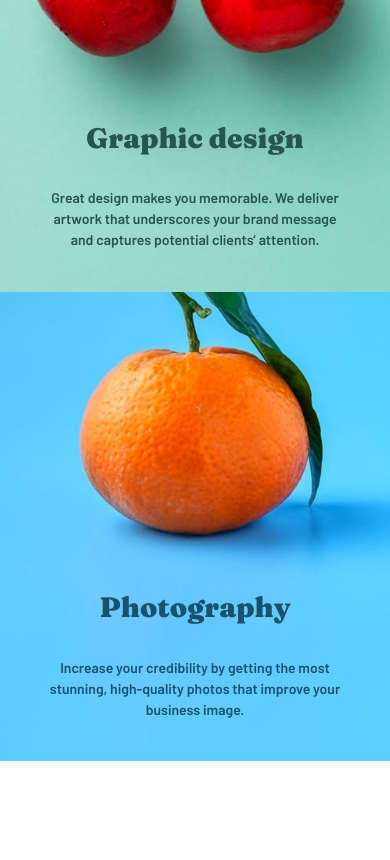
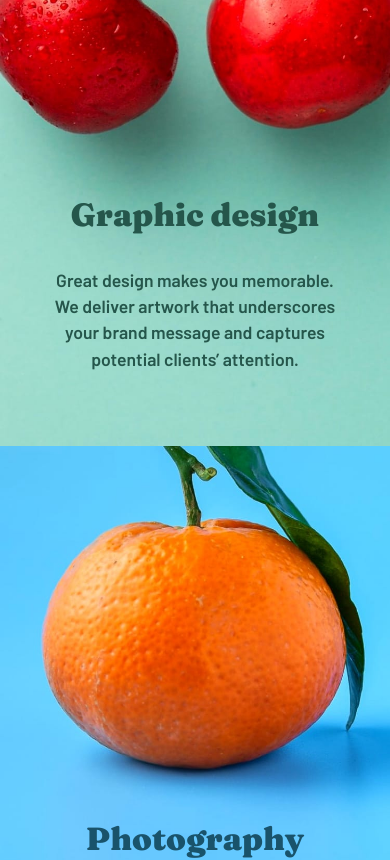
Before and after one commit to ManuGil22/sunnyside-agency-landing-page, a React (Create React App) app: page / in a window 390 px wide. Shown: the part 2360-3220 px from the top of the page. Before the commit the page ends 3121 px from the top, so only its background shows below. Built offline with nearby package versions, Linux system fonts and the light colour scheme.

Commit message:
Fixed some ImageCard responsive bugs and sizes

```diff
--- a/src/App.js
+++ b/src/App.js
@@ -33,11 +33,13 @@ function App() {
           text="Using a collaborative formula of designers, researchers, photographers, videographers, and copywriters, we’ll build and extend your brand in digital places."
           color="red" />
         <ImageCard
+          className="graphic"
           imgSrc={graphicDesingImg}
           title="Graphic design"
           text=" Great design makes you memorable. We deliver artwork that underscores your brand message and captures potential clients’ attention."
           color="green" />
         <ImageCard
+          className="photography"
           imgSrc={photographyImg}
           title="Photography"
           text="Increase your credibility by getting the most stunning, high-quality photos that improve your business image."
--- a/src/Components/ImageCard.js
+++ b/src/Components/ImageCard.js
@@ -1,12 +1,14 @@
 import '../Stylesheets/ImageCard.css';
 
-function ImageCard({ title, text, imgSrc, color }){
+function ImageCard({ title, text, imgSrc, color, className }){
     return(
         <div className="img-container grid-item" >
-            <img className='image' src={imgSrc}></img>
-            <div className={`img-info ${color}`}>
-                <h1 className={`img-title ${title}`}>{title}</h1>
-                <p className={`img-text ${text}`}>{text}</p>
+            <img className={`image ${className ? className : ''}`} src={imgSrc}></img>
+            <div className='relative-container'>
+                <div className={`img-info ${color}`}>
+                    <h1 className={`img-title ${title}`}>{title}</h1>
+                    <p className={`img-text ${text}`}>{text}</p>
+                </div>
             </div>
         </div>
     )
--- a/src/Stylesheets/Header.css
+++ b/src/Stylesheets/Header.css
@@ -35,9 +35,19 @@
 .navbar-toggled {
     display: flex;
     flex-direction: column;
+    justify-content: center;
+    align-items: center;
     width: 90%;
     background-color: white;
     z-index: 1;
+}
+
+.navbar-toggled a {
+    margin-bottom: 0.5rem;
+}
+
+.navbar-toggled .btn {
+    margin-bottom: 1rem;
 }
 
 .navbar-toggled .nav-link{
--- a/src/Stylesheets/ImageCard.css
+++ b/src/Stylesheets/ImageCard.css
@@ -7,6 +7,11 @@
     object-fit: cover;
     width: 100%;
     height: 100%;
+}
+
+.relative-container {
+    position: relative;
+    height: 0;
 }
 
 .img-info {
@@ -46,25 +51,36 @@
 
 /* Media Queries */
 
-@media (max-width: 1600px){
+@media (max-width: 1700px){
+    .img-info{
+        bottom: 270px;
+    }
+}
+
+@media (max-width: 1500px){
     .img-info{
         padding: 0 10rem;
+        bottom: 250px;
+    }
+    .img-title {
+        font-size: 34px;
+    }
+    .img-text {
+        font-size: 20px;
     }
 }
 
 @media (max-width: 1400px){
     .img-info{
-        bottom: 290px;
-    }
-    .img-title {
-        font-size: 36px;
+        bottom: 230px;
+        padding: 0 8rem;
     }
 }
 
 @media (max-width: 1260px){
     .img-info{
-        padding: 0 8rem;
-        bottom: 260px;
+        bottom: 200px;
+        padding: 0 6rem;
     }
     .img-title {
         font-size: 30px;
@@ -74,67 +90,88 @@
     }
 }
 
-@media (max-width: 1000px){
+@media (max-width: 1100px){
     .img-info{
-        padding: 0 6rem;
-        bottom: 230px;
-    }
-}
-
-@media (max-width: 900px){
-    .img-info{
-        padding: 0 4rem;
-        bottom: 200px;
+        bottom: 180px;
+        padding: 0 5rem;
     }
     .img-title {
-        margin-bottom: 1.2rem;
-        font-size: 24px;
+        font-size: 26px;
+        margin-bottom: 1.5rem;
     }
     .img-text {
         font-size: 16px;
     }
 }
 
-@media (max-width: 800px){
+@media (max-width: 1000px){
     .img-info{
-        padding: 0 3rem;
-        bottom: 160px;
+        bottom: 155px;
+        padding: 0 3.5rem;
     }
     .img-title {
-        font-size: 22px;
+        margin-bottom: 1rem;
+        font-size: 24px;
     }
     .img-text {
         font-size: 14px;
     }
 }
 
+
+@media (max-width: 800px){
+    .img-info{
+        padding: 0 3rem;
+        bottom: 120px;
+    }
+    .img-title {
+        font-size: 20px;
+    }
+    .img-text {
+        font-size: 12px;
+    }
+}
+
 @media (max-width: 700px){
     .img-title {
         margin-bottom: 2rem;
-        font-size: 2em;
+        font-size: 2.5em;
     }
     .img-text {
-        font-size: 16px;
+        font-size: 1.5em;
     }
     .img-info{
-        bottom: 230px;
+        bottom: 350px;
+    }
+    .graphic {
+        content: url("../images/mobile/image-graphic-design.jpg");
+    }
+    .photography {
+        content: url("../images/mobile/image-photography.jpg");
     }
 }
 
 @media (max-width: 560px){
     .img-info{
-        bottom: 200px;
+        bottom: 320px;
+    }
+    .img-title {
+        margin-bottom: 2rem;
+        font-size: 2.3em;
+    }
+    .img-text {
+        font-size: 1.3em;
     }
 }
 
 @media (max-width: 460px){
     .img-title {
-        font-size: 28px;
+        font-size: 2em;
     }
     .img-text {
-        font-size: 14px;
+        font-size: 1.1em;
     }
     .img-info{
-        bottom: 170px;
+        bottom: 250px;
     }
 }
```
